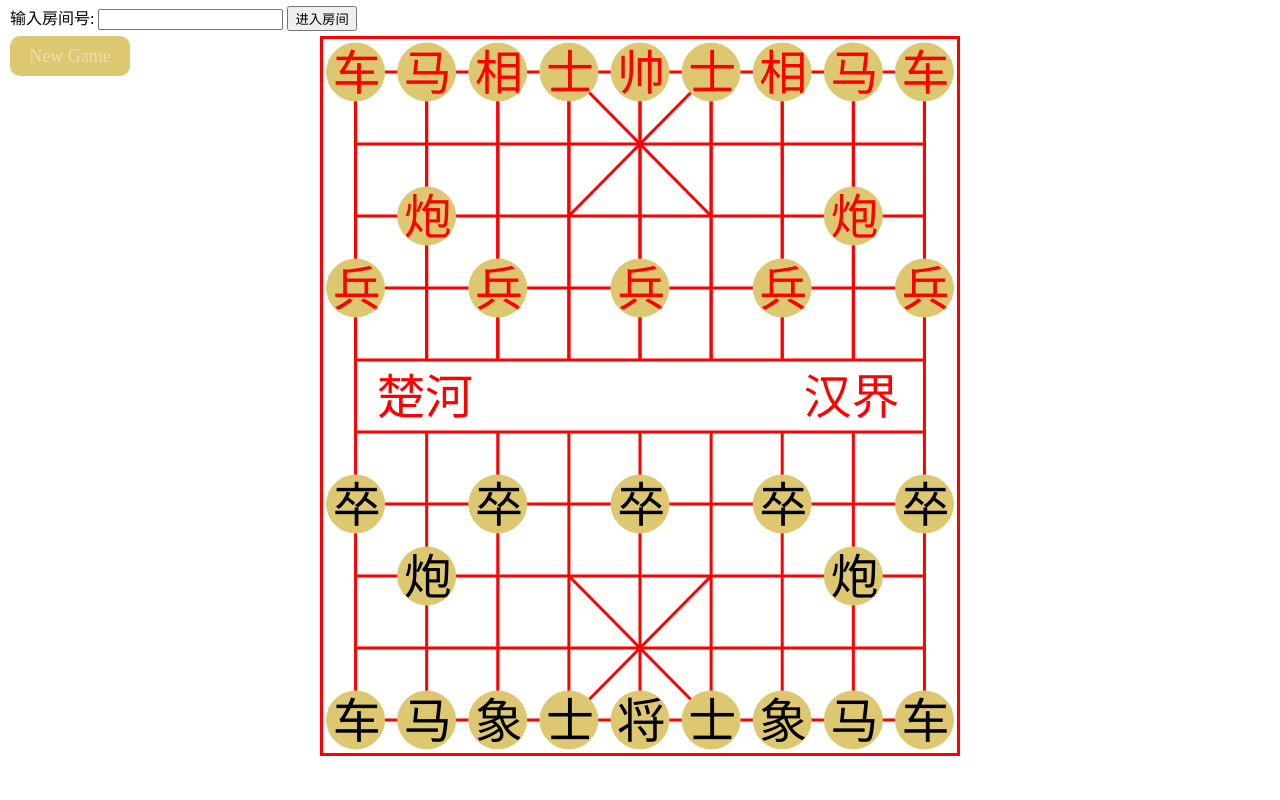
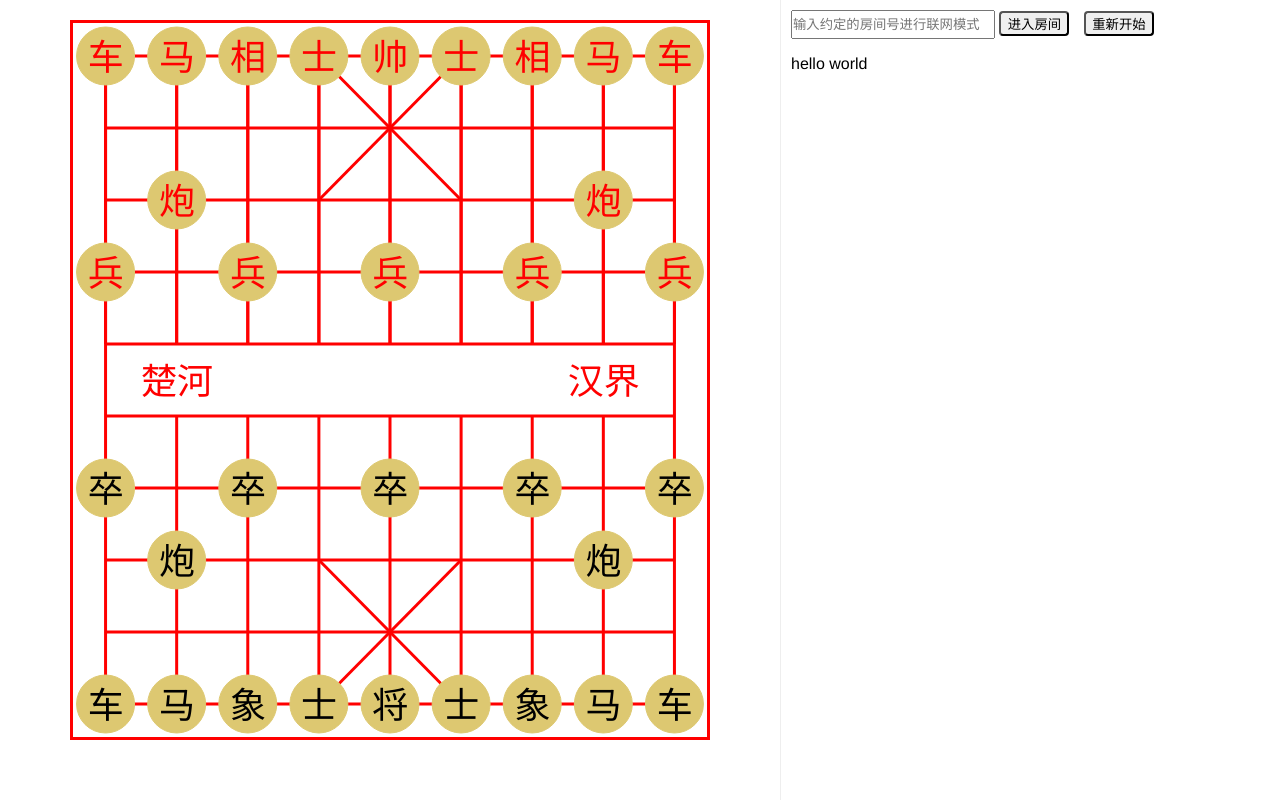
Before and after one commit to lightyears1998/chinese-chess, a plain HTML site: page index.html in a window 1280 px wide. Drawn offline with nearby package versions, Linux system fonts and the light colour scheme.

Commit message:
style: update UI
Change-Id: I6411bb08619515209d8bbddc575db3110d06dc98

```diff
--- a/css/style.css
+++ b/css/style.css
@@ -1,29 +1,64 @@
-body{
+* {
 	margin: 0;
 	padding: 0;
 }
-.room{
-	position: relative;
-	margin: 5px 10px;
+
+body {
+	font-family: Helvetica Neue,Helvetica,PingFang SC,Microsoft YaHei,Tahoma,Arial;
 }
-a{
+
+a {
 	text-decoration: none;
 	color: rgb(233, 221, 182);
 }
-.box{
+
+input,
+button {
+	outline: none;
+}
+
+.app {
+	display: flex;
+}
+
+
+.box {
 	display: block;
-	margin: 0 auto;
+	margin: 20px auto 0 ;
 }
-.new{
-	position: relative;
-	float: left;
-	margin-left: 10px;
-    width: 120px;
-    height: 40px;
-    text-align: center;
-    line-height: 40px;
-    font-size: 18px;
-	border-radius: 10px;
-	background-color: rgb(221, 200, 113);
+
+.nav-box {
+	border-left: 1px solid #eee;
+	width: 500px;
+	height: 100vh;
+	box-sizing: border-box;
+	padding: 10px;
+}
+
+.room {
+	height: 25px;
+}
+.room input {
+	width: 200px;
+	height: 100%;
+}
+.enter-room {
+	width: 70px;
+  height: 100%;
+	border-radius: 4px;
 	cursor: pointer;
 }
+.new {
+	width: 70px;
+	height: 100%;
+	margin-left: 10px;
+	text-align: center;
+	border-radius: 4px;
+	cursor: pointer;
+}
+
+.chat-box {
+	width: 100%;
+	height: calc(100% - 50px);
+	margin-top: 20px;
+}
--- a/index.html
+++ b/index.html
@@ -7,17 +7,23 @@
 		<link rel="stylesheet" href="css/style.css">
 	</head>
 	<body>
-		<div class="room">
-			<label for="roomId">输入房间号:</label>
-			<input id="roomId">
-			<button id="btn">进入房间</button>
+		<div class="app">
+			<div class="box">
+				<canvas id="canvas" class="canvas"></canvas>
+			</div>
+			<div class="nav-box">
+				<div class="room">
+					<input id="roomId" placeholder="输入约定的房间号进行联网模式">
+					<button id="btn" class="enter-room">进入房间</button>
+					<button id="new" class="new">重新开始</button>
+				</div>
+				<div class="chat-box">
+					<p>hello world</p>
+				</div>
+			</div>
 		</div>
-		<div class="new">
-			<a id="new">New Game</a>
-		</div>
-		<div class="box">
-			<canvas id="canvas" class="canvas"></canvas>
-		</div>
+
+
 		<audio id="audio" src="http://fjdx.sc.chinaz.com/Files/DownLoad/sound1/201501/5390.mp3"></audio>
 		<script src="https://cdn.bootcss.com/jquery/1.12.4/jquery.min.js"></script>
 		<script src="js/checkerboard.js"></script>
--- a/js/checkerboard.js
+++ b/js/checkerboard.js
@@ -1,7 +1,11 @@
+const chessColor = "rgb(221, 200, 113)";
+const firstClickChessColor = "rgb(218, 191, 78)";
+
 // 绘制棋盘
 function checkerboard() {
 	drawCheckerboard();
 }
+
 // 画线
 function cross(sx, sy, ex, ey, bw) {
 	context.beginPath();
@@ -12,6 +16,7 @@ function cross(sx, sy, ex, ey, bw) {
 	context.stroke();
 	context.closePath();
 }
+
 // 画棋盘
 function drawCheckerboard() {
 	// 外框
@@ -99,18 +104,20 @@ function drawCheckerboard() {
 		}
 	}
 	// 楚河汉界
-	var fontSize = ceilHeight / 1.5;
+	var fontSize = ceilHeight / 2;
 	context.font = String(fontSize) + 'px' + " KaiTi";
 	context.fillStyle = "red";
-	context.fillText("楚河", ceilWidth*0.8, ceilHeight*5+paddingY/2);
-	context.fillText("汉界", ceilWidth*6.8, ceilHeight*5+paddingY/2);
+	context.fillText("楚河", ceilWidth, ceilHeight * 5 + paddingY / 2.5);
+	context.fillText("汉界", ceilWidth * 7, ceilHeight * 5 + paddingY / 2.5);
 }
+
 // 画棋子
-function drawChess(obj) {
+function drawChess(obj, firstClick) {
+	var color = firstClick ? firstClickChessColor : chessColor;
 	if(obj !== 0){
 		context.beginPath();
-			context.strokeStyle = "rgb(221, 200, 113)";
-			context.fillStyle = "rgb(221, 200, 113)";
+		context.strokeStyle = color;
+		context.fillStyle = color;
 		context.arc(obj.y*ceilWidth+paddingX, obj.x*ceilHeight+paddingY, chessSize, 0, 2*Math.PI);
 		context.fill();
 		if(obj.group === "red") {
@@ -119,10 +126,8 @@ function drawChess(obj) {
 		if(obj.group === "black") {
 			context.fillStyle = "black";
 		}
-			context.font = String(chessFontSize) + 'px' + "KaiTi";
-			context.fillText(obj.name, obj.y*ceilWidth+paddingX/2.8, obj.x*ceilHeight+paddingY*1.5);
+		context.fillText(obj.name, obj.y*ceilWidth+paddingX/2, obj.x*ceilHeight+paddingY*1.4);
 		context.stroke();
 		context.closePath();
 	}
-
 }
--- a/js/main.js
+++ b/js/main.js
@@ -73,6 +73,7 @@ window.onmousedown = function(event) {
 				firstChessX = chessX;
 				firstChessY = chessY;
 				isClick = true;        // 标记已有第一次点击
+				drawChess(mark[chessX][chessY], true);
 			}
 		}
 		else if(isClick === true) {
@@ -112,8 +113,8 @@ window.onmousedown = function(event) {
 }
 // 播放下棋的音效
 function playAudio(){
-	var audio= document.getElementById("audio");
-    audio.play();
+	var audio = document.getElementById("audio");
+	audio.play();
 }
 // 实时监听浏览器宽高变化
 $(window).resize(function() {
@@ -146,7 +147,7 @@ function responsive() {
 	boxWidth = canvasWidth - paddingX * 2;
 	boxHeight = canvasHeight - paddingY * 2 ;
 	chessSize = Math.ceil(ceilWidth * 0.4);
-	chessFontSize = Math.ceil(chessSize*0.8);
+	chessFontSize = Math.ceil(chessSize * 0.7);
 	$(".box").width(canvasWidth).height(canvasHeight);
 }
 // 初始化mark数组
```
Lines whose indentation alone changed are shown as unchanged.
